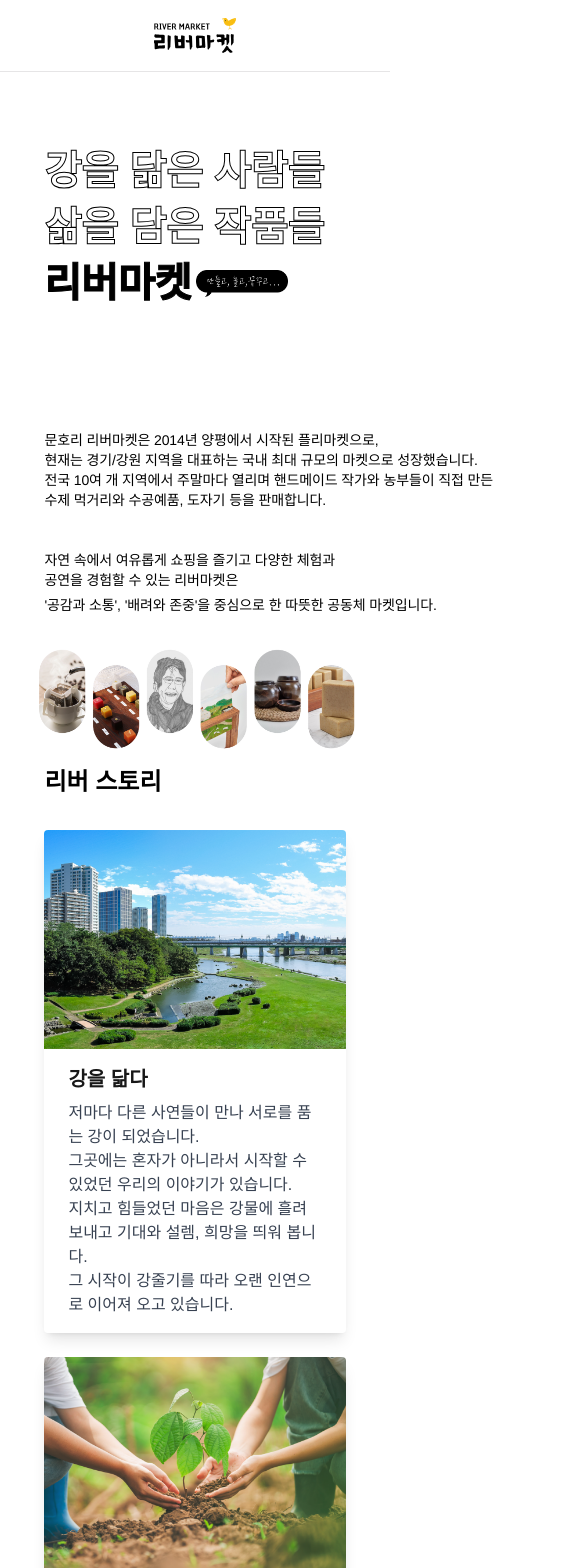
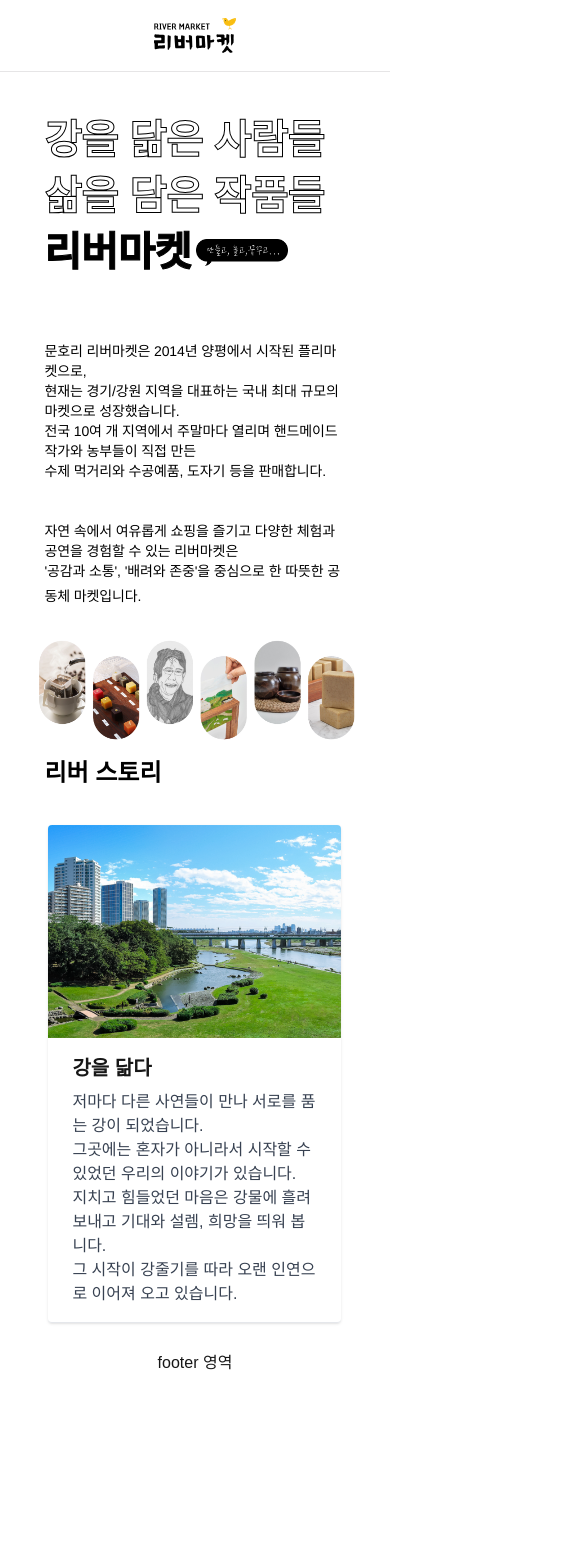
Before and after one commit to KprPlatform/riverMarket2024, a Next.js app: page / in a window 390 px wide. Shown: the top 1568 px of the page, 585 px wide, since content can reach past the window. After the commit the page ends 1375 px from the top, so only its background shows below. Built offline with nearby package versions, Linux system fonts and the light colour scheme.

Commit message:
modify: 슬라이드 추가

```diff
--- a/src/app/components/Header.tsx
+++ b/src/app/components/Header.tsx
@@ -20,8 +20,8 @@
   };
 
   return (
-    <header className='w-full  bg-white border-b border-solid border-[#e6e5e6]'>
-      <div className='md:max-w-[1920px] md:min-w-[720px] mx-auto h-[71px] w-full flex md:justify-center items-center  p-4'>
+    <header className='w-full bg-white border-b border-solid border-[#e6e5e6]'>
+      <div className='max-w-sm min-w-0 md:max-w-[1920px] md:min-w-[720px] mx-auto h-[71px] w-full flex md:justify-center items-center  p-4'>
         <div className='w-[85px] h-[35px] flex-1'>
           <Image
             className='w-full h-full object-contain'
--- a/src/app/components/IntroSection.tsx
+++ b/src/app/components/IntroSection.tsx
@@ -6,7 +6,7 @@
 
   return (
     <section className='w-full  bg-white'>
-      <div className='max-w-[1920px] min-w-[720px] mx-auto w-full flex flex-col md:flex-row md:justify-between p-4 gap-4'>
+      <div className='max-w-sm md:max-w-[1920px] md:min-w-[720px] mx-auto w-full flex flex-col md:flex-row md:justify-between p-4 gap-4'>
         {/* 좌측 날개 */}
         <div className='pt-[8%]'>
           <div className=" [-webkit-text-stroke:1px_#000000] [font-family:'Noto_Sans_KR',Helvetica] font-bold text-white text-[40px] md:text-[78px] tracking-[0] leading-[56px] md:leading-[109.2px]">
--- a/src/app/components/StorySection.tsx
+++ b/src/app/components/StorySection.tsx
@@ -1,7 +1,8 @@
 import React from 'react';
 import { ImageCardView } from './card/ImageCardView';
 import Title from './text/Title';
-
+import { Swiper, SwiperSlide } from 'swiper/react';
+import 'swiper/swiper-bundle.css';
 export const StorySection = () => {
   const cards = [
     {
@@ -44,7 +45,24 @@
   return (
     <div className='container mx-auto px-4'>
       <Title title='리버 스토리' />
-      <div className='grid grid-flow-row grid-cols-1 md:grid-cols-3 gap-6'>
+      {/* 모바일 - 슬라이드로 노출 */}
+      <div className='block md:hidden '>
+        <Swiper slidesPerView={1} spaceBetween={20} autoplay loop>
+          {cards.map((card, idx) => (
+            <SwiperSlide key={idx}>
+              <ImageCardView
+                key={idx}
+                imageSrc={card.imageSrc}
+                title={card.title}
+                content={card.content}
+                // description={card.description}
+              />
+            </SwiperSlide>
+          ))}
+        </Swiper>
+      </div>
+      {/* PC - 그리드로 노출 */}
+      <div className='hidden md:grid grid-flow-row grid-cols-1 md:grid-cols-3 gap-6'>
         {cards.map((card, idx) => (
           <ImageCardView
             key={idx}
@@ -52,7 +70,7 @@
             title={card.title}
             content={card.content}
             // description={card.description}
-          ></ImageCardView>
+          />
         ))}
       </div>
     </div>
--- a/src/app/components/card/ImageCardView.tsx
+++ b/src/app/components/card/ImageCardView.tsx
@@ -14,7 +14,7 @@
   content,
 }) => {
   return (
-    <div className='max-w-sm rounded overflow-hidden shadow-lg'>
+    <div className='max-w-sm rounded overflow-hidden shadow border-b border-gray-200 m-1'>
       {/* 이미지 영역 */}
       <img className='w-full' src={imageSrc} alt={title} />
 
--- a/src/app/layout.tsx
+++ b/src/app/layout.tsx
@@ -1,21 +1,10 @@
-import type { Metadata } from "next";
-import localFont from "next/font/local";
-import "./globals.css";
-
-const geistSans = localFont({
-  src: "./fonts/GeistVF.woff",
-  variable: "--font-geist-sans",
-  weight: "100 900",
-});
-const geistMono = localFont({
-  src: "./fonts/GeistMonoVF.woff",
-  variable: "--font-geist-mono",
-  weight: "100 900",
-});
+import type { Metadata } from 'next';
+import './globals.css';
+import 'swiper/swiper-bundle.css';
 
 export const metadata: Metadata = {
-  title: "Create Next App",
-  description: "Generated by create next app",
+  title: '리버마켓 스토리',
+  description: '리버마켓을 소개합니다.',
 };
 
 export default function RootLayout({
@@ -24,12 +13,8 @@
   children: React.ReactNode;
 }>) {
   return (
-    <html lang="en">
-      <body
-        className={`${geistSans.variable} ${geistMono.variable} antialiased`}
-      >
-        {children}
-      </body>
+    <html lang='en'>
+      <body className='antialiased max-w-fit min-w-full'>{children}</body>
     </html>
   );
 }
--- a/src/app/page.tsx
+++ b/src/app/page.tsx
@@ -13,7 +13,7 @@
   const offlineRef = useRef<HTMLDivElement>(null);
 
   return (
-    <div className='bg-white '>
+    <div className=' bg-white '>
       <Header
         aboutRef={aboutRef}
         storyRef={storyRef}
```
Also changed, not shown: package.json (+5 -4 lines), 1 other file (tests, documents, lock files or other folders).
